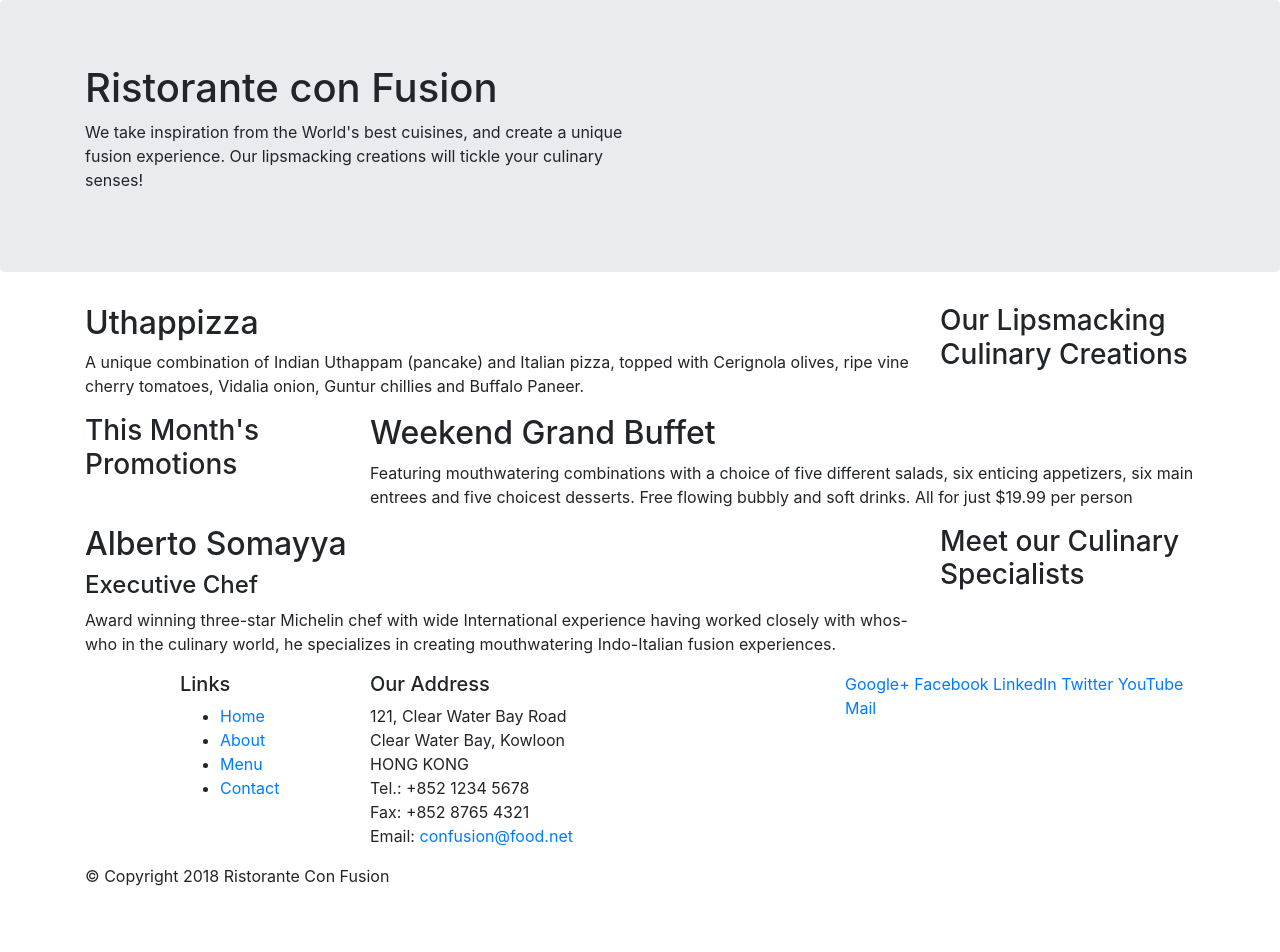
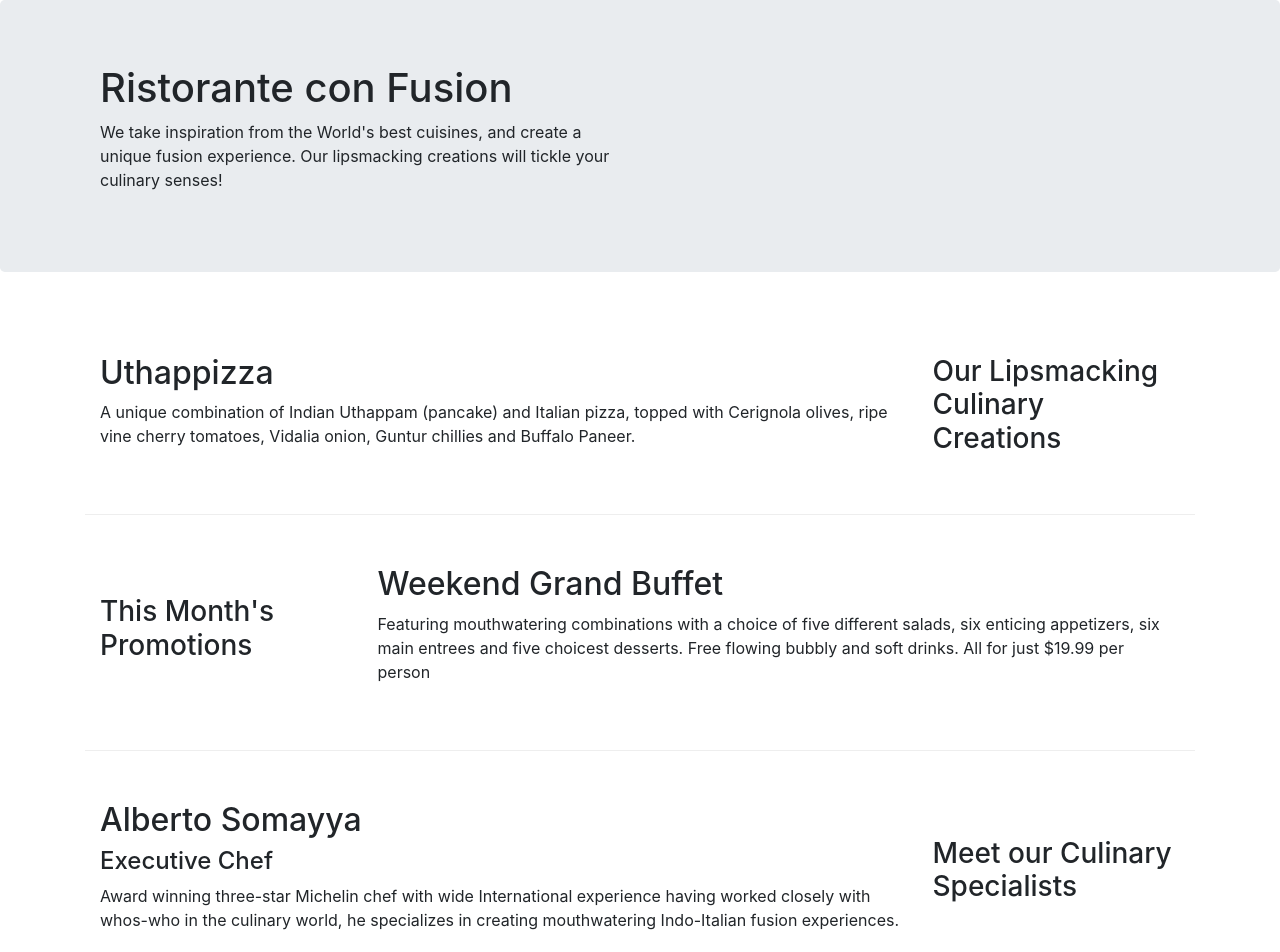
Before and after one commit to lynnenguyen/bootstrap-test, a website: page index.html in a window 1280 px wide. Shown: the top 952 px of the page. Before the commit the page ends 904 px from the top, so only its background shows below. Drawn offline with nearby package versions, Linux system fonts and the light colour scheme.

Commit message:
bootstrap grid part 2

```diff
--- /dev/null
+++ b/css/styles.css
@@ -0,0 +1,17 @@
+.row-header{
+	margin: 0px auto;
+	padding: 0px auto;
+}
+
+.row-content {
+	margin: 0px auto;
+	padding: 50px 0px 50px 0px;
+	border-bottom: 1px ridge;
+	min-height: : 400px;
+}
+
+.footer {
+	background-color: #D1C4E9;
+	margin: 0px auto;
+	padding: 20px 0px 20px 0px;
+}
--- a/index.html
+++ b/index.html
@@ -9,14 +9,14 @@
 
     <!-- Bootstrap CSS -->
     <link rel="stylesheet" href="node_modules/bootstrap/dist/css/bootstrap.min.css">
+    <link rel="stylesheet" href="css/styles.css">
     <title>Ristorante Con Fusion</title>
 </head>
 
 <body>
-
     <header class="jumbotron">
         <div class="container">
-            <div class="row">
+            <div class="row row-header">
                 <div class="col-12 col-sm-6">
                     <h1>Ristorante con Fusion</h1>
                     <p>We take inspiration from the World's best cuisines, and create a unique fusion experience. Our lipsmacking creations will tickle your culinary senses!</p>
@@ -28,7 +28,7 @@
     </header>
 
     <div class="container">
-        <div class="row">
+        <div class="row row-content align-items-center">
             <div class="col-12 col-sm-4 order-sm-last col-md-3">
                 <h3>Our Lipsmacking Culinary Creations</h3>
             </div>
@@ -39,7 +39,7 @@
         </div>
 
 
-        <div class="row">
+        <div class="row row-content align-items-center">
             <div class="col-12 col-sm-4 col-md-3">
                 <h3>This Month's Promotions</h3>
             </div>
@@ -49,7 +49,7 @@
             </div>
         </div>
 
-        <div class="row">
+        <div class="row row-content align-items-center">
             <div class="col-12 col-sm-4 order-sm-last col-md-3">
                 <h3>Meet our Culinary Specialists</h3>
             </div>
@@ -61,12 +61,12 @@
         </div>
     </div>
 
-    <footer>
+    <footer class="footer">
         <div class="container">
             <div class="row">
                 <div class="col-4 offset-1 col-sm-2">
                     <h5>Links</h5>
-                    <ul class>
+                    <ul class="list-unstyled">
                         <li><a href="#">Home</a></li>
                         <li><a href="#">About</a></li>
                         <li><a href="#">Menu</a></li>
@@ -84,8 +84,8 @@
 		              Email: <a href="mailto:confusion@food.net">confusion@food.net</a>
 		           </address>
                 </div>
-                <div class="col-12 col-sm-4">
-                    <div>
+                <div class="col-12 col-sm-4 align-self-center">
+                    <div class="text-center">
                         <a href="http://google.com/+">Google+</a>
                         <a href="http://www.facebook.com/profile.php?id=">Facebook</a>
                         <a href="http://www.linkedin.com/in/">LinkedIn</a>
@@ -95,7 +95,7 @@
                     </div>
                 </div>
            </div>
-           <div class="row">
+           <div class="row justify-content-center">
                 <div class="col-auto">
                     <p>© Copyright 2018 Ristorante Con Fusion</p>
                 </div>
--- /dev/null
+++ b/styles.css
@@ -0,0 +1,30 @@
+.row-header{
+	margin: 0px auto;
+	padding: 0px auto;
+}
+
+.row-content {
+	margin: 0px auto;
+	padding: 50px 0px 50px 0px;
+	border-bottom: 1px ridge;
+	min-height: : 400px;
+}
+
+.footer {
+	background-color: #D1C4E9;
+	margin: 0px auto;
+	padding: 20px 0px 20px 0px;
+}
+
+.jumbotron {
+    padding:70px 30px 70px 30px;
+    margin:0px auto;
+    background: #9575CD;
+    color:floralwhite;
+}
+
+.address{
+    font-size:80%;
+    margin:0px;
+    color:#0f0f0f;
+}
```
